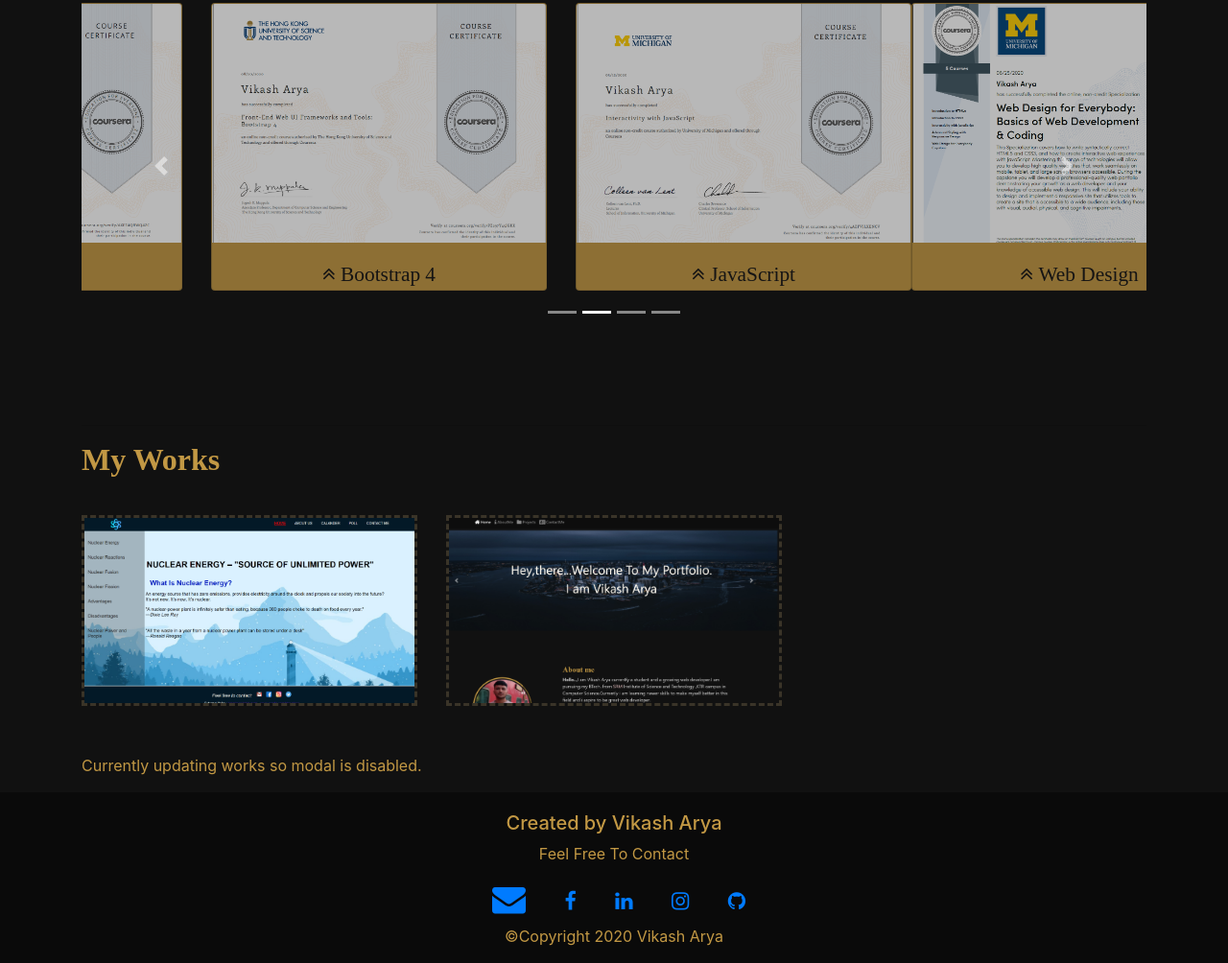
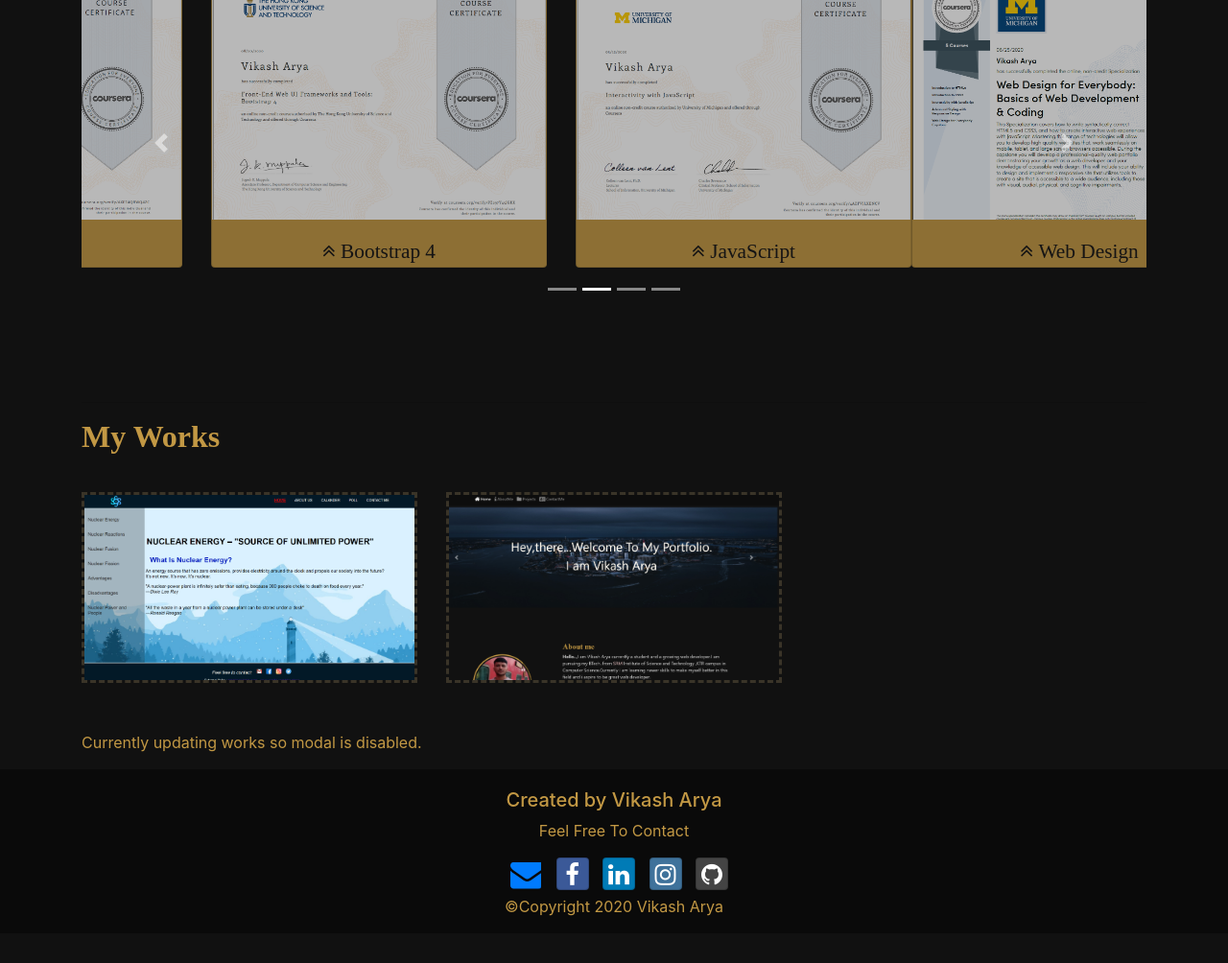
Before and after one commit to arya-vikash/myportfolio, a website: page index.html in a window 1280 px wide. Shown: the part 1249-2253 px from the top of the page at 96% size. After the commit the page ends 2222 px from the top, so only its background shows below. Drawn offline with nearby package versions, Linux system fonts and the light colour scheme.

Commit message:
Update index.html

```diff
--- a/index.html
+++ b/index.html
@@ -7,7 +7,7 @@
 
     <link rel="stylesheet" href="https://maxcdn.bootstrapcdn.com/bootstrap/4.0.0/css/bootstrap.min.css" integrity="sha384-Gn5384xqQ1aoWXA+058RXPxPg6fy4IWvTNh0E263XmFcJlSAwiGgFAW/dAiS6JXm" crossorigin="anonymous">
     <link href="https://stackpath.bootstrapcdn.com/font-awesome/4.7.0/css/font-awesome.min.css" rel="stylesheet">
-    https://cdnjs.cloudflare.com/ajax/libs/bootstrap-social/5.1.1/bootstrap-social.css
+    <link rel="stylesheet" href="https://cdnjs.cloudflare.com/ajax/libs/bootstrap-social/5.1.1/bootstrap-social.css" integrity="sha512-sopmFEmRVsWt542K+yzH3FQ1KJfdosOJG+bGLs9ZJT07b/3gUxRA9ICuJg2JtoZ9WeknAUuwJ0ggnmrV1YL6kQ==" crossorigin="anonymous" />
     <link rel="stylesheet" href="css/styles.css">
 
     <title>MyPortfolio</title>
```
